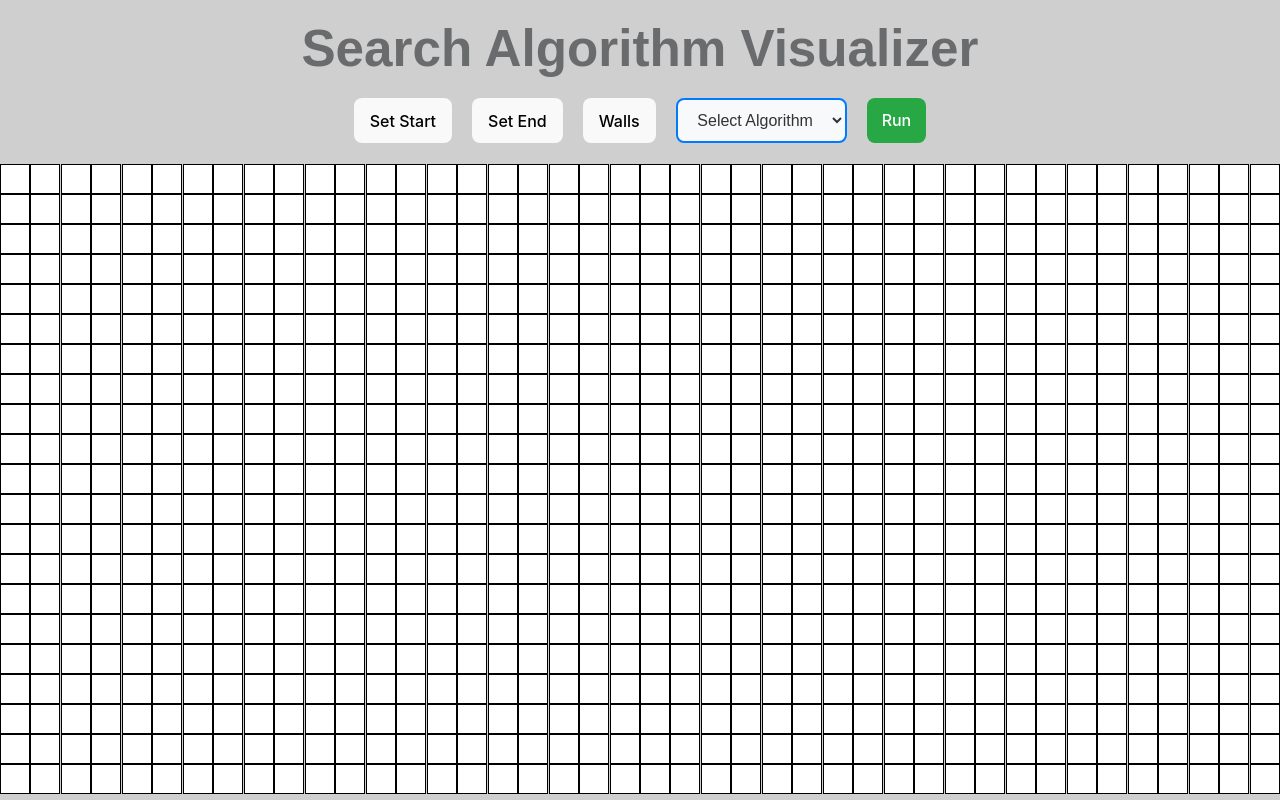
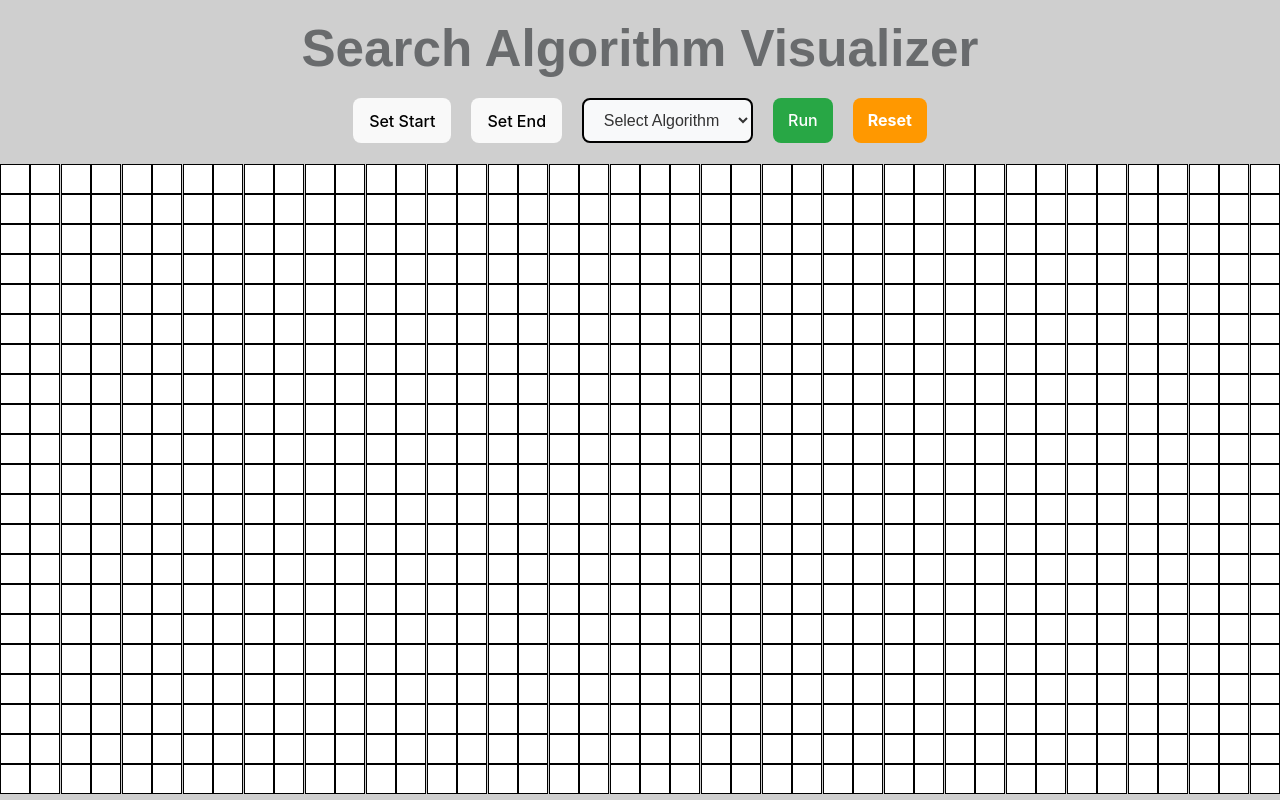
Before and after one commit to MathomJohnson/AlgoVisualizer, a React (Vite) app: page / in a window 1280 px wide. Built offline with nearby package versions, Linux system fonts and the light colour scheme.

Commit message:
styling changes

```diff
--- a/src/algorithms/bfs.ts
+++ b/src/algorithms/bfs.ts
@@ -4,7 +4,7 @@ export const bfs = async (
   grid: Tile[][],
   start: Tile,
   end: Tile,
-  setGrid: React.Dispatch<React.SetStateAction<Tile[][]>>
+  setGrid: React.Dispatch<React.SetStateAction<Tile[][]>>,
 ): Promise<void> => {
   const queue: Tile[] = [start];
   const visited: Set<string> = new Set();
--- a/src/algorithms/dfs.ts
+++ b/src/algorithms/dfs.ts
@@ -4,7 +4,7 @@ export const dfs = async (
   grid: Tile[][],
   start: Tile,
   end: Tile,
-  setGrid: React.Dispatch<React.SetStateAction<Tile[][]>>
+  setGrid: React.Dispatch<React.SetStateAction<Tile[][]>>,
 ): Promise<void> => {
   const stack: Tile[] = [start];
   const visited: Set<string> = new Set();
--- a/src/components/Grid.css
+++ b/src/components/Grid.css
@@ -54,7 +54,7 @@ html, body {
 /* Styling the dropdown */
 .algoSelect {
   font-size: 16px;
-  border: 2px solid #007BFF;
+  border: 2px solid black;
   background-color: #F8F9FA;
   color: #333;
   cursor: pointer;
@@ -62,7 +62,7 @@ html, body {
 }
 
 .algoSelect:hover {
-  border-color: #0056b3;
+  border-color: #777777;
   background-color: #E9ECEF;
 }
 
@@ -95,10 +95,18 @@ html, body {
   border-color: transparent;
 }
 
-.wallButton:hover {
-  background-color: black;
+.resetButton {
+  background-color: #ff9800;
   color: white;
-  border-color: transparent;
+  border: none;
+  border-radius: 4px;
+  padding: 8px 16px;
+  cursor: pointer;
+  font-weight: bold;
+}
+
+.resetButton:hover {
+  background-color: #e65100;
 }
 
 /* Toolbar container styling */
--- a/src/components/Grid.tsx
+++ b/src/components/Grid.tsx
@@ -29,6 +29,11 @@ const Grid: React.FC = () => {
   const [startTile, setStartTile] = useState<Tile | null>(null);
   const [endTile, setEndTile] = useState<Tile | null>(null);
   const [selectedAlgo, setSelectedAlgo] = useState<"bfs" | "dfs" | "aStar" | "">(""); // State for selected algorithm
+
+  const canRunAlgorithm = startTile !== null && endTile !== null && selectedAlgo !== "";
+
+  const [isVisualized, setIsVisualized] = useState<boolean>(false);
+  const [isRunning, setIsRunning] = useState<boolean>(false);
 
   // Initialize the grid
   useEffect(() => {
@@ -100,8 +105,10 @@ const Grid: React.FC = () => {
         tile.isEnd = true;
         setEndTile(tile);
         setMode(null);
-      } else if (mode === "placingWall") {
+      } else if (mode === null) {
+        if (!tile.isStart && !tile.isEnd) {
           tile.isWall = !tile.isWall;
+        }
       }
 
       return newGrid;
@@ -111,6 +118,10 @@ const Grid: React.FC = () => {
   const handleSearch = async (algorithm: "bfs" | "dfs" | "aStar") => {
     if (!startTile || !endTile) return;
 
+    setIsRunning(true);
+    setIsVisualized(true);
+
+    try {
       if (algorithm === "bfs") {
         await bfs(grid, startTile, endTile, setGrid);
       } else if (algorithm === "dfs") {
@@ -118,6 +129,59 @@ const Grid: React.FC = () => {
       } else if (algorithm === "aStar") {
         await aStar(grid, startTile, endTile, setGrid);
       }
+    } finally {
+        // ADDED CODE START
+        setIsRunning(false);
+        // ADDED CODE END
+      }
+  };
+
+  const handleClear = () => {
+    if (isRunning) {
+      alert("Cannot clear while algorithm is running!");
+      return;
+    }
+    setGrid((prevGrid) => {
+      // Create a new grid array to avoid mutating the original
+      return prevGrid.map((row) =>
+        row.map((tile) => ({
+          ...tile,
+          // Reset visualization states while preserving walls, start, and end positions
+          isVisited: false,
+          isFrontier: false,
+          isPath: false,
+          distance: Infinity,
+          previousTile: null
+        }))
+      );
+    });
+    setIsVisualized(false); // Reset visualization state
+  };
+
+  const handleReset = () => {
+    if (isRunning) {
+      alert("Cannot reset while algorithm is running!");
+      return;
+    }
+    setGrid((prevGrid) => {
+      return prevGrid.map((row) =>
+        row.map((tile) => ({
+          row: tile.row,
+          col: tile.col,
+          isStart: false,
+          isEnd: false,
+          isWall: false,
+          isVisited: false,
+          isFrontier: false,
+          isPath: false,
+          distance: Infinity,
+          previousTile: null
+        }))
+      );
+    });
+    setStartTile(null);
+    setEndTile(null);
+    setIsVisualized(false);
   };
 
   return (
@@ -127,7 +191,6 @@ const Grid: React.FC = () => {
         <div className="buttons">
           <button className="startButton" onClick={() => setMode("start")}>Set Start</button>
           <button className="endButton" onClick={() => setMode("end")}>Set End</button>
-          <button className="wallButton" onClick={() => setMode("placingWall")}>Walls</button>
           <select
             value={selectedAlgo}
             onChange={(e) => {
@@ -139,22 +202,32 @@ const Grid: React.FC = () => {
             className="algoSelect"
           >
             <option value="" disabled>Select Algorithm</option>
-            <option value="bfs">BFS</option>
-            <option value="dfs">DFS</option>
-            <option value="aStar">A*</option>
+            <option value="bfs"><b>BFS</b></option>
+            <option value="dfs"><b>DFS</b></option>
+            <option value="aStar"><b>A*</b></option>
           </select>
+          {!isVisualized ? (
             <button
               onClick={() => {
-              if (selectedAlgo) {
+                if (canRunAlgorithm) {
                   handleSearch(selectedAlgo);
                 } else {
-                alert("Please select an algorithm first!");
+                  alert("Please place start and end tiles and select an algorithm!");
                 }
               }}
               className="runButton"
             >
               Run
             </button>
+          ) : (
+            <button
+              onClick={handleClear}
+              className="clearButton"
+            >
+              Clear
+            </button>
+          )}
+          <button className="resetButton" onClick={handleReset}>Reset</button>
         </div>
       </div>
       <div
```
Lines whose indentation alone changed are shown as unchanged.
